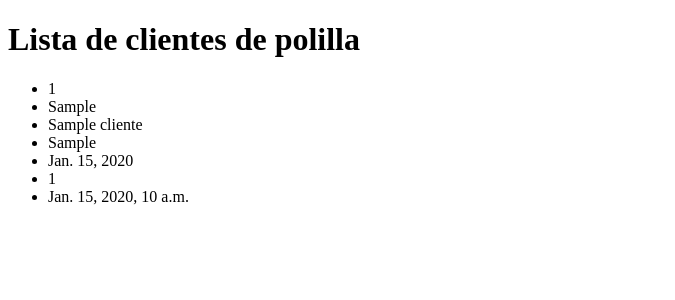
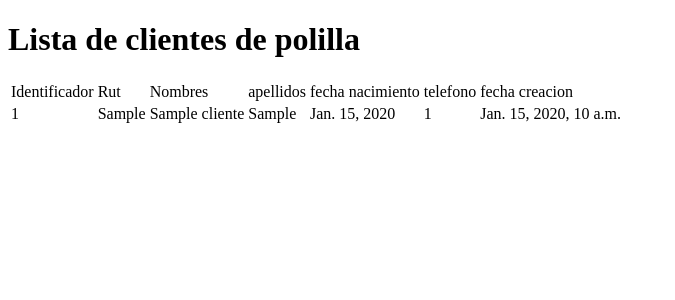
Before and after one commit to Guillermo090/finance_forest, a Django app: page /list_all/ in a window 1280 px wide. Shown: the top 300 px of the page, without its empty margins (0-675 px from the left). Run offline with Django 5.2, Linux system fonts and the light colour scheme; tables that the repository leaves empty hold one stand-in row (values such as "Sample post").

Commit message:
add: clients listviews

```diff
--- a/cliente/urls.py
+++ b/cliente/urls.py
@@ -1,9 +1,11 @@
 from django.contrib import admin
 from django.urls import path
 
-from cliente.views import ClientListView
+from cliente.views import ClientListView, ClientMinorListView, ClientSearchListView
 
 
 urlpatterns = [
-    path('list_all/',ClientListView.as_view())
+    path('list_all/',ClientListView.as_view()),
+    path('list_minors/',ClientMinorListView.as_view()),
+    path('list_search_client/',ClientSearchListView.as_view())
 ]
--- a/cliente/views.py
+++ b/cliente/views.py
@@ -1,3 +1,5 @@
+from typing import Any
+from django.db.models.query import QuerySet
 from django.shortcuts import render
 from  django.views import generic
 from cliente.models import ClCliente
@@ -7,3 +9,20 @@ class ClientListView(generic.ListView):
     model = ClCliente
     template_name = 'cliente/list_all.html'
     context_object_name = 'clients'
+    paginate_by = 5
+
+class ClientMinorListView(generic.ListView):
+    template_name = 'cliente/list_minors_client.html'
+    context_object_name = 'clients'
+    queryset = ClCliente.objects.filter(fecha_nacimiento__gte='2006-03-03')
+
+
+class ClientSearchListView(generic.ListView):
+    template_name = 'cliente/list_search_client.html'
+    context_object_name = 'clients'
+    queryset = ClCliente.objects.filter(fecha_nacimiento__gte='2006-03-03')
+
+    def get_queryset(self) -> QuerySet[Any]:
+        name_to_filter = self.request.GET.get('name','')
+        queryset = ClCliente.objects.filter(nombres__contains=name_to_filter)
+        return queryset
--- a/templates/cliente/list_all.html
+++ b/templates/cliente/list_all.html
@@ -5,18 +5,32 @@
     <meta name="viewport" content="width=device-width, initial-scale=1.0">
     <title>Polilla en el Bosque de las Finanzas</title>
 </head>
-<body>
-    <h1> Lista de clientes de polilla</h1>
-    <ul>
+<body class="bg-gray-50 font-serif leading-normal tracking-normal">
+    <h1 class="border-2 border-red-100"> Lista de clientes de polilla</h1>
+
+    <table >
+        <tr>
+            <td>Identificador</td>
+            <td>Rut</td>
+            <td>Nombres</td>
+            <td>apellidos</td>
+            <td>fecha nacimiento</td>
+            <td>telefono</td>
+            <td>fecha creacion</td>
+        </tr>
         {% for client in clients %}
-        <li>{{client.id}} </li>
-        <li>{{client.rut}} </li>
-        <li>{{client.nombres}} </li>
-        <li>{{client.apellidos}} </li>
-        <li>{{client.fecha_nacimiento}} </li>
-        <li>{{client.telefono}} </li>
-        <li>{{client.date_created}} </li>
+        <tr>
+            <td>{{client.id}} </td>
+            <td>{{client.rut}} </td>
+            <td>{{client.nombres}} </td>
+            <td>{{client.apellidos}} </td>
+            <td>{{client.fecha_nacimiento}} </td>
+            <td>{{client.telefono}} </td>
+            <td>{{client.date_created}} </td>
+        </tr>
         {% endfor %}
-    </ul>
+
+    </table>
+
 </body>
 </html>
```
Also changed, not shown: templates/cliente/list_minors.html (added, +22 -0 lines), templates/cliente/list_search_client.html (added, +31 -0 lines).
